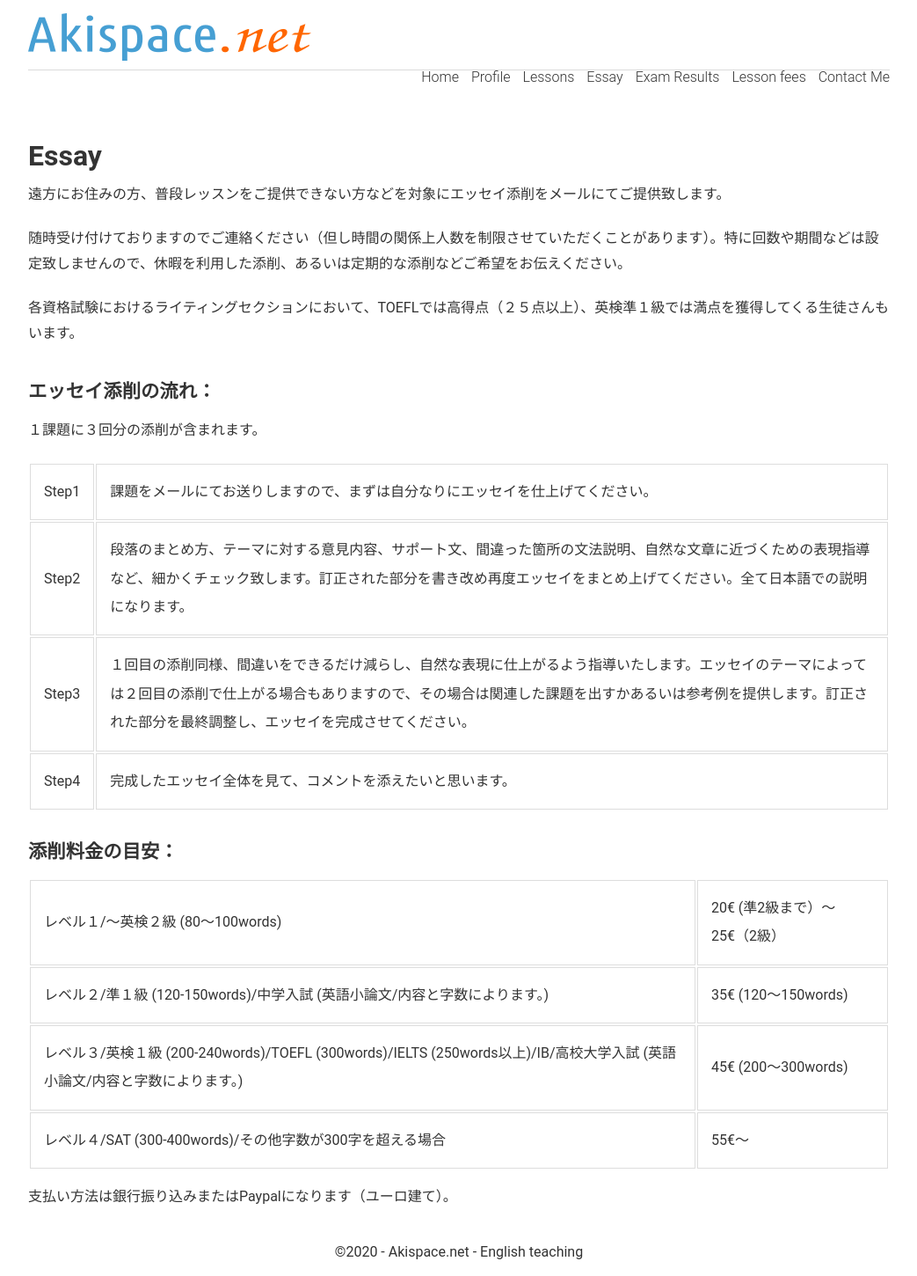
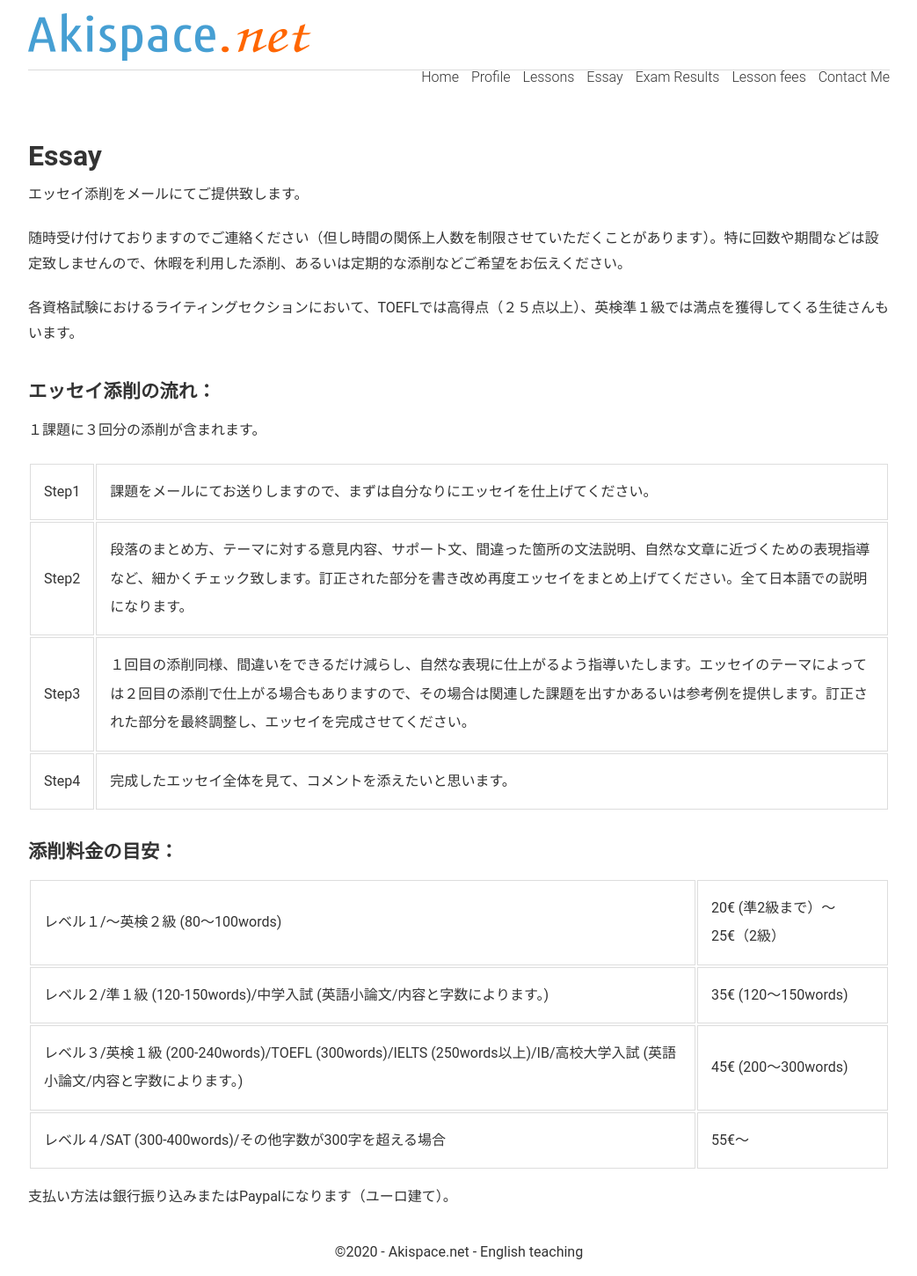
Before and after one commit to phocean/akispace, a Jekyll site: the page built from essays.md, in a window 1280 px wide. Shown: the whole page at 88% size, without its empty margins (118-1161 px from the left). Built offline with Jekyll 4.4.1, drawn with Linux system fonts in a browser that asks for light colours.

Commit message:
Update essays.md

```diff
--- a/essays.md
+++ b/essays.md
@@ -8,7 +8,7 @@ description: 英検/TOEFL/IELTS/SATなどの資格試験に合わせたエッセ
 
 ## Essay
 
-遠方にお住みの方、普段レッスンをご提供できない方などを対象にエッセイ添削をメールにてご提供致します。
+エッセイ添削をメールにてご提供致します。
 
 随時受け付けておりますのでご連絡ください（但し時間の関係上人数を制限させていただくことがあります）。特に回数や期間などは設定致しませんので、休暇を利用した添削、あるいは定期的な添削などご希望をお伝えください。
 
```
